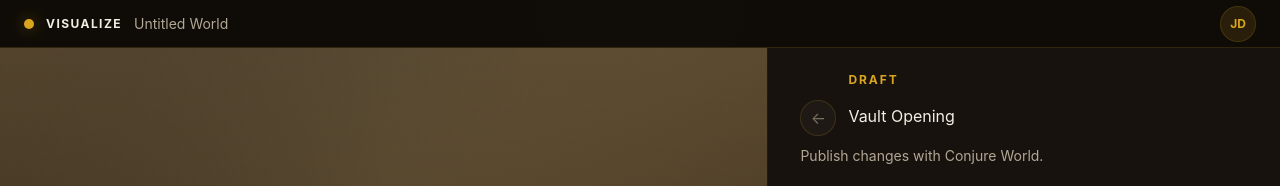
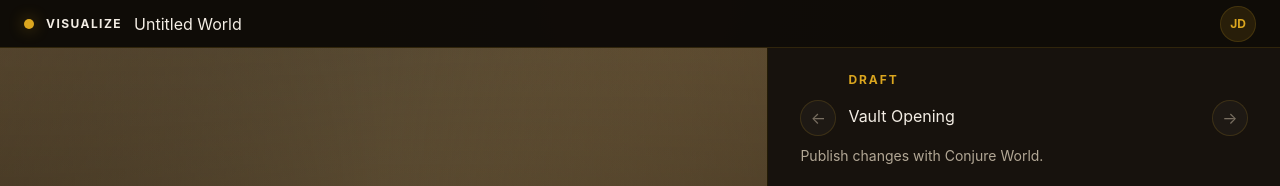
Before and after one commit to Luciayuanzhu/visualize-world-app, a Next.js app: page /session/demo in a window 1280 px wide. Shown: the top 186 px of the page. Built offline with nearby package versions, Linux system fonts and the light colour scheme.

Commit message:
add scene navigation and editable session title

```diff
--- a/app/api/sessions/[id]/publish/route.ts
+++ b/app/api/sessions/[id]/publish/route.ts
@@ -177,9 +177,12 @@ export async function POST(request: Request, { params }: { params: Promise<{ id:
       },
     });
 
+    const resolvedSessionTitle = shouldAutofillSessionTitle(session.title) ? summarizeSessionTitle(draft, session.title) : session.title;
+
     await tx.worldSession.update({
       where: { id },
       data: {
+        title: resolvedSessionTitle,
         currentSceneId: targetSceneId,
         status: "active",
       },
@@ -227,3 +230,24 @@ function summarizeSceneTitle(draft: string, fallback: string) {
 
   return candidate.length > 0 ? candidate : fallback;
 }
+
+function shouldAutofillSessionTitle(title: string) {
+  return title.trim().toLowerCase() === "untitled world";
+}
+
+function summarizeSessionTitle(draft: string, fallback: string) {
+  const firstMeaningfulLine =
+    draft
+      .split("\n")
+      .map((line) => line.trim())
+      .find((line) => line.length > 0) ?? "";
+
+  if (!firstMeaningfulLine) {
+    return fallback;
+  }
+
+  const words = firstMeaningfulLine.replace(/[^\p{L}\p{N}\s'-]/gu, "").split(/\s+/).filter(Boolean).slice(0, 5);
+  const candidate = words.join(" ").trim();
+
+  return candidate.length > 0 ? candidate : fallback;
+}
--- a/components/layout/TopBar.tsx
+++ b/components/layout/TopBar.tsx
@@ -3,15 +3,28 @@ import Link from "next/link";
 interface TopBarProps {
   title: string;
   showNewSession?: boolean;
+  editable?: boolean;
+  onTitleChange?: (value: string) => void;
+  onTitleSave?: () => void;
 }
 
-export function TopBar({ title, showNewSession = false }: TopBarProps) {
+export function TopBar({ title, showNewSession = false, editable = false, onTitleChange, onTitleSave }: TopBarProps) {
   return (
     <header className="flex h-12 items-center justify-between border-b px-6" style={{ borderColor: "var(--border)", background: "rgba(15,12,8,0.94)" }}>
       <div className="flex items-center gap-3">
         <span className="inline-block h-2.5 w-2.5 rounded-full" style={{ background: "var(--accent)", boxShadow: "0 0 16px rgba(219,166,31,0.45)" }} />
         <span className="text-xs font-bold uppercase tracking-[0.12em]">Visualize</span>
-        <span className="text-sm text-[color:var(--text-secondary)]">{title}</span>
+        {editable ? (
+          <input
+            className="min-w-[220px] border-0 bg-transparent text-sm outline-none"
+            onBlur={onTitleSave}
+            onChange={(event) => onTitleChange?.(event.target.value)}
+            placeholder="Untitled World"
+            value={title}
+          />
+        ) : (
+          <span className="text-sm text-[color:var(--text-secondary)]">{title}</span>
+        )}
       </div>
       <div className="flex items-center gap-3">
         {showNewSession ? (
--- a/components/session/SessionShell.tsx
+++ b/components/session/SessionShell.tsx
@@ -39,7 +39,7 @@ interface SessionShellProps {
 
 export function SessionShell({
   sessionId,
-  title,
+  title: initialTitle,
   initialDraft,
   initialLiveState,
   lastPublishedOffset,
@@ -53,6 +53,7 @@ export function SessionShell({
   const [, startTransition] = useTransition();
   const initialSceneRecord = initialScenes.find((scene) => scene.id === activeSceneId) ?? null;
   const [liveState, setLiveState] = useState<LiveState>(initialLiveState);
+  const [sessionTitle, setSessionTitle] = useState(initialTitle);
   const [scenes, setScenes] = useState<SceneDraftState[]>(initialScenes);
   const [currentSceneId, setCurrentSceneId] = useState<string | null>(activeSceneId);
   const [currentSceneName, setCurrentSceneName] = useState(
@@ -77,6 +78,14 @@ export function SessionShell({
 
     const currentIndex = scenes.findIndex((scene) => scene.id === currentSceneId);
     return currentIndex > 0 ? scenes[currentIndex - 1] : null;
+  }, [scenes, currentSceneId]);
+  const nextScene = useMemo(() => {
+    if (!currentSceneId) {
+      return null;
+    }
+
+    const currentIndex = scenes.findIndex((scene) => scene.id === currentSceneId);
+    return currentIndex >= 0 && currentIndex < scenes.length - 1 ? scenes[currentIndex + 1] : null;
   }, [scenes, currentSceneId]);
   const replayScene = useMemo(
     () => scenes.find((scene) => scene.id === replaySceneId) ?? null,
@@ -107,6 +116,18 @@ export function SessionShell({
         "Content-Type": "application/json",
       },
       body: JSON.stringify(update),
+    });
+  }
+
+  async function handleSessionTitleSave() {
+    const trimmed = sessionTitle.trim();
+    const nextTitle = trimmed || "Untitled World";
+
+    setSessionTitle(nextTitle);
+
+    await patchSession({ title: nextTitle });
+    startTransition(() => {
+      router.refresh();
     });
   }
 
@@ -176,6 +197,7 @@ export function SessionShell({
       const nextActiveScene =
         detail.scenes.find((scene) => scene.id === detail.currentSceneId) ?? detail.scenes[detail.scenes.length - 1] ?? null;
 
+      setSessionTitle(detail.title);
       setScenes(detail.scenes);
       setCurrentSceneId(nextActiveScene?.id ?? null);
       setCurrentSceneName(nextActiveScene && isSystemSceneName(nextActiveScene.name) ? "" : nextActiveScene?.name ?? "");
@@ -284,6 +306,36 @@ export function SessionShell({
     }
   }
 
+  async function handleGoToNextScene() {
+    if (!nextScene || isSubmitting) {
+      return;
+    }
+
+    try {
+      await patchCurrentScene({
+        draftContent: draft,
+        name: currentSceneName.trim() || undefined,
+        publishedFromOffset: publishedOffset,
+      });
+      await patchSession({ currentSceneId: nextScene.id });
+
+      setCurrentSceneId(nextScene.id);
+      setCurrentSceneName(isSystemSceneName(nextScene.name) ? "" : nextScene.name);
+      setCurrentSceneStarted(nextScene.hasStarted);
+      setDraft(nextScene.draftContent);
+      setPublishedOffset(nextScene.publishedFromOffset);
+      setReplaySceneId(null);
+      setLiveState(nextScene.hasStarted ? "sleeping" : "idle");
+
+      startTransition(() => {
+        router.refresh();
+      });
+    } catch (error) {
+      console.error(error);
+      setLiveState("error");
+    }
+  }
+
   function handleSelectScene(sceneId: string) {
     if (sceneId === currentSceneId) {
       if (replayMode) {
@@ -317,7 +369,7 @@ export function SessionShell({
 
   return (
     <div className="flex min-h-screen flex-col">
-      <TopBar title={title} />
+      <TopBar title={sessionTitle} editable onTitleChange={setSessionTitle} onTitleSave={handleSessionTitleSave} />
       <main className="flex min-h-[calc(100vh-48px-72px)]">
         <WorldPanel liveState={liveState} sceneName={selectedSceneName} onBackToCurrent={handleBackToCurrent} onWake={handleWake} />
         <TextPanel
@@ -326,11 +378,13 @@ export function SessionShell({
           onPublish={handlePublish}
           onStartNewScene={handleStartNewScene}
           onGoToPreviousScene={handleGoToPreviousScene}
+          onGoToNextScene={handleGoToNextScene}
           onSceneTitleChange={handleSceneTitleChange}
           onSceneTitleSave={handleSceneTitleSave}
           sceneTitle={currentSceneName}
           sceneTitlePlaceholder={currentScene ? `Scene ${currentScene.index}` : "Scene 1"}
           canGoToPreviousScene={Boolean(previousScene)}
+          canGoToNextScene={Boolean(nextScene)}
           hasWorldStarted={hasWorldStarted}
           hasUnpublishedText={hasUnpublishedText}
           replayMode={replayMode}
--- a/components/text/TextPanel.tsx
+++ b/components/text/TextPanel.tsx
@@ -8,11 +8,13 @@ interface TextPanelProps {
   onPublish?: () => void;
   onStartNewScene?: () => void;
   onGoToPreviousScene?: () => void;
+  onGoToNextScene?: () => void;
   onSceneTitleChange?: (value: string) => void;
   onSceneTitleSave?: () => void;
   sceneTitle?: string;
   sceneTitlePlaceholder?: string;
   canGoToPreviousScene?: boolean;
+  canGoToNextScene?: boolean;
   hasWorldStarted?: boolean;
   hasUnpublishedText?: boolean;
   replayMode?: boolean;
--- a/components/text/WritingView/WritingView.tsx
+++ b/components/text/WritingView/WritingView.tsx
@@ -9,11 +9,13 @@ interface WritingViewProps {
   onPublish?: () => void;
   onStartNewScene?: () => void;
   onGoToPreviousScene?: () => void;
+  onGoToNextScene?: () => void;
   onSceneTitleChange?: (value: string) => void;
   onSceneTitleSave?: () => void;
   sceneTitle?: string;
   sceneTitlePlaceholder?: string;
   canGoToPreviousScene?: boolean;
+  canGoToNextScene?: boolean;
   hasWorldStarted?: boolean;
   hasUnpublishedText?: boolean;
   replayMode?: boolean;
@@ -27,11 +29,13 @@ export function WritingView({
   onPublish,
   onStartNewScene,
   onGoToPreviousScene,
+  onGoToNextScene,
   onSceneTitleChange,
   onSceneTitleSave,
   sceneTitle = "",
   sceneTitlePlaceholder = "Scene 1",
   canGoToPreviousScene = false,
+  canGoToNextScene = false,
   hasWorldStarted = false,
   hasUnpublishedText = false,
   replayMode = false,
@@ -73,6 +77,19 @@ export function WritingView({
               value={sceneTitle}
             />
           </div>
+          <button
+            className="mt-7 inline-flex h-9 w-9 items-center justify-center rounded-full border text-sm"
+            disabled={!canGoToNextScene || replayMode}
+            onClick={onGoToNextScene}
+            style={{
+              borderColor: "var(--border)",
+              color: !canGoToNextScene || replayMode ? "#796f61" : "var(--text-primary)",
+              background: "rgba(255,255,255,0.03)",
+            }}
+            type="button"
+          >
+            →
+          </button>
         </div>
         {replayMode ? (
           <p className="mt-2 text-xs font-bold uppercase tracking-[0.12em]" style={{ color: "var(--text-muted)" }}>
```
Also changed, not shown: 2 other files (tests, documents, lock files or other folders).
